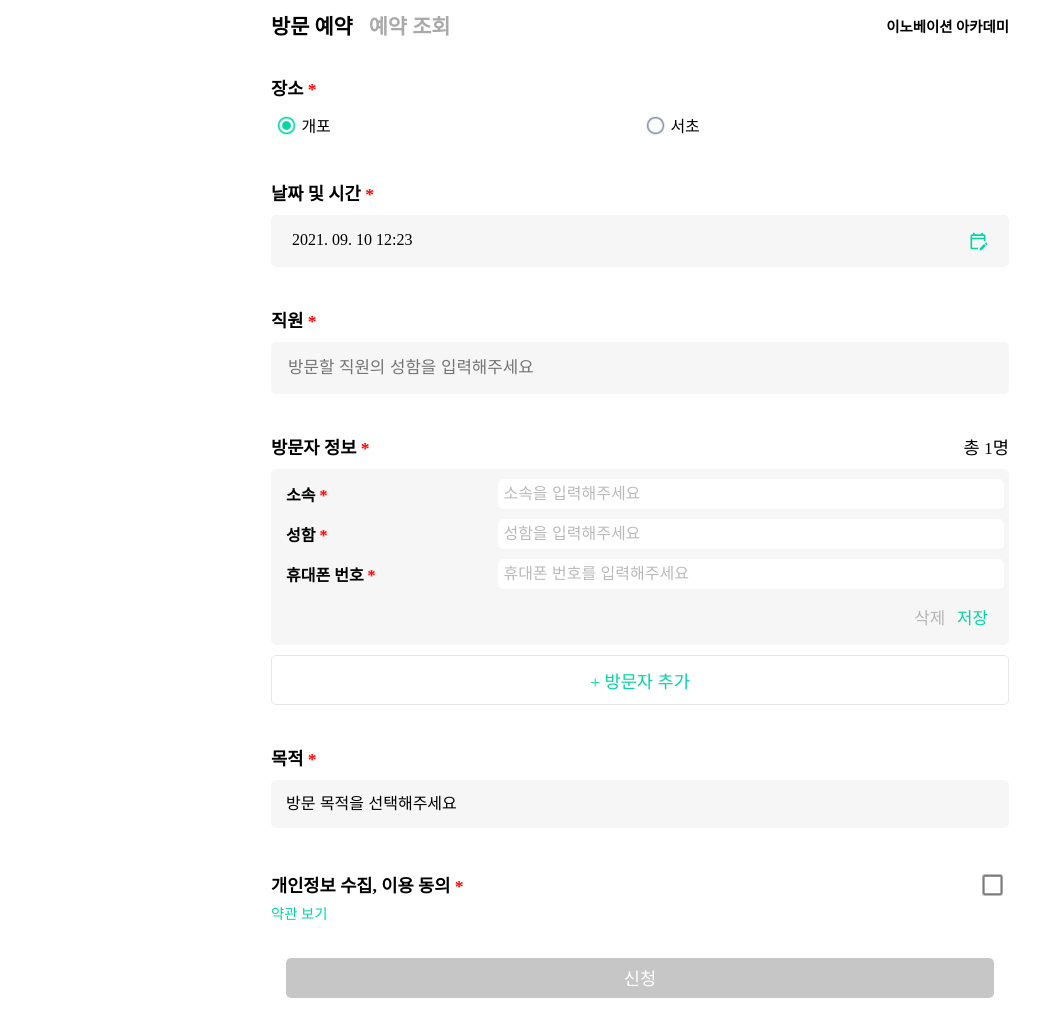
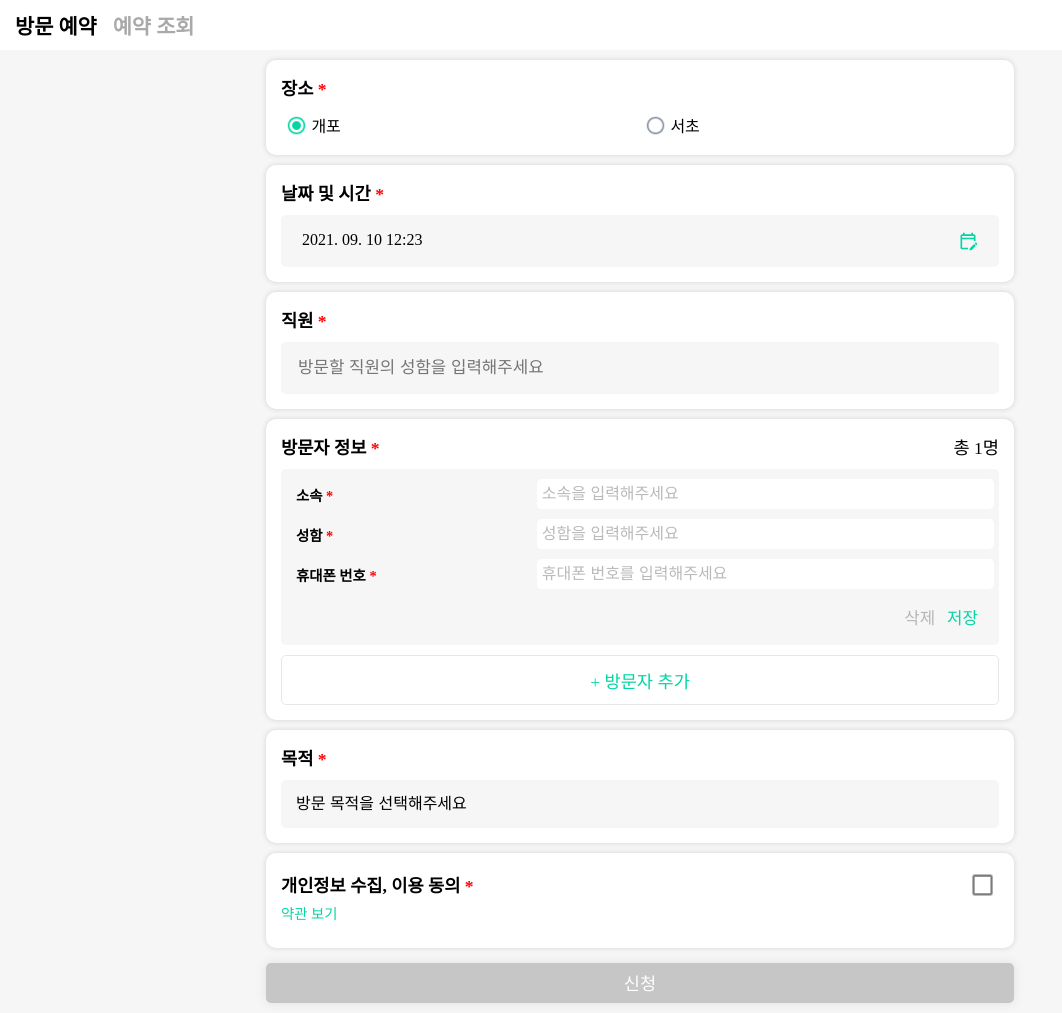
Before and after one commit to 42Sunny/visitor_front, a React (Create React App) app: page /reserve in a window 1280 px wide. Shown: the whole page, without its empty margins (0-1062 px from the left). Built offline with nearby package versions, Linux system fonts and the light colour scheme; the HTML template or start-up script is replaced by a standard one; a web font is replaced by a local one.

Commit message:
VSTR-109 방문 예약 부분 디자인 변경

```diff
--- a/src/components/AppRouter.js
+++ b/src/components/AppRouter.js
@@ -13,8 +13,8 @@ import Page from 'components/Common/Page';
 const AppRouter = () => {
   return (
     <Router>
+      <Header />
       <Page>
-        <Header />
         <Switch>
           <Route path="/reserve" exact>
             <ReserveProvider>
--- a/src/components/Common/Page.js
+++ b/src/components/Common/Page.js
@@ -1,8 +1,9 @@
+import classNames from 'classnames';
 import React from 'react';
 import styles from 'styles/Common/Page.module.css';
 
-const Page = ({ children }) => {
-  return <div className={styles.Page}>{children}</div>;
+const Page = ({ children, className }) => {
+  return <div className={classNames(styles.Page, className)}>{children}</div>;
 };
 
 export default Page;
--- a/src/components/Header/Header.js
+++ b/src/components/Header/Header.js
@@ -2,6 +2,7 @@ import React from 'react';
 import styles, { selected } from './Header.module.css';
 import { useHistory, useLocation } from 'react-router-dom';
 import classNames from 'classnames';
+// import logo from 'images/bi_img02.png';
 
 const RESERVE_PATH = '/reserve';
 const LOOKUP_PATH = '/lookup';
@@ -14,6 +15,9 @@ const Header = () => {
   if (pathname === RESERVE_PATH || pathname === LOOKUP_PATH) {
     return (
       <div className={styles.Header}>
+        {/* <div className={styles.LogoText}>
+          <img src={logo} alt="logo" className={styles.Logo} />
+        </div> */}
         <div className={styles.TitleBox}>
           <div
             className={classNames(styles.Title, { [selected]: pathname === RESERVE_PATH })}
@@ -32,7 +36,6 @@ const Header = () => {
             예약 조회
           </div>
         </div>
-        <div className={styles.LogoText}>이노베이션 아카데미</div>
       </div>
     );
   } else {
--- a/src/components/Header/Header.module.css
+++ b/src/components/Header/Header.module.css
@@ -7,9 +7,9 @@
   position: sticky;
   top: 0px;
   z-index: 2147483647;
+  box-sizing: border-box;
   padding: 15px;
-  box-sizing: border-box;
-  justify-content: space-between;
+  /* justify-content: space-between; */
 
   /* 드래그를 막는 옵션 */
   -ms-user-select: none;
@@ -20,7 +20,7 @@
 }
 
 .Logo {
-  width: 50px;
+  width: 100px;
   height: 50px;
   padding: 10px;
   box-sizing: border-box;
@@ -31,11 +31,6 @@
   width: 100%;
   height: 100%;
   cursor: pointer;
-}
-
-.LogoText {
-  font-weight: bold;
-  font-size: 0.9rem;
 }
 
 .TitleBox {
--- a/src/styles/Common/Page.module.css
+++ b/src/styles/Common/Page.module.css
@@ -2,5 +2,7 @@
   max-width: 768px;
   min-width: 300px;
   box-sizing: border-box;
+  padding: 10px;
   margin: auto;
+  background-color: #f6f6f6;
 }
--- a/src/styles/Global.css
+++ b/src/styles/Global.css
@@ -59,3 +59,7 @@ input:checked {
   background: none;
   border-width: 0;
 }
+
+body {
+  background-color: #f6f6f6;
+}
--- a/src/styles/ReservePage.module.css
+++ b/src/styles/ReservePage.module.css
@@ -1,6 +1,6 @@
 @media (max-width: 768px) {
   .ReserveBackground {
-    background-color: white;
+    /* background-color: white; */
     position: fixed;
     width: 100%;
     height: 100%;
@@ -11,53 +11,13 @@
 
 @media (min-width: 768px) {
   .ReserveBackground {
-    background-color: white;
+    /* background-color: white; */
     position: fixed;
     width: 100%;
     height: 100%;
     z-index: -1;
     top: 0px;
   }
-}
-
-.ReserveHeader {
-  display: flex;
-  justify-content: space-between;
-  align-items: center;
-  background-color: white;
-  height: 50px;
-  width: 100%;
-  position: sticky;
-  top: 0px;
-  z-index: 2147483647;
-}
-
-.ReserveLogo {
-  width: 50px;
-  height: 50px;
-  padding: 10px;
-  box-sizing: border-box;
-}
-
-.ReserveLogoImg {
-  object-fit: contain;
-  width: 100%;
-  height: 100%;
-  cursor: pointer;
-}
-
-.ReserveMenu {
-  width: 50px;
-  height: 50px;
-  padding: 10px;
-  box-sizing: border-box;
-}
-
-.ReserveMenuImg {
-  object-fit: contain;
-  width: 100%;
-  height: 100%;
-  cursor: pointer;
 }
 
 .ReserveContent {
@@ -80,7 +40,9 @@
 .ReserveBox {
   box-sizing: border-box;
   padding: 15px;
-  margin-top: 10px;
+  margin-bottom: 10px;
+  border-radius: 10px;
+  box-shadow: 0 0px 5px 0.3px rgb(213, 213, 213);
   background-color: white;
 }
 
@@ -203,12 +165,12 @@
   display: flex;
   width: 100%;
   justify-content: center;
-  padding: 10px;
   box-sizing: border-box;
+  margin-top: 15px;
 }
 
 .ReserveSubmitButton {
-  margin: 0 20px;
+  margin: 0px;
   width: 100%;
   height: 40px;
   background-color: #03d5a3;
@@ -217,6 +179,8 @@
   border-radius: 5px;
   cursor: pointer;
   font-size: 1.1rem;
+  box-sizing: border-box;
+  box-shadow: 0 0px 11px 0.3px rgb(225, 225, 225);
 }
 
 .ReserveSubmitButton:disabled {
@@ -257,11 +221,12 @@
 
 .ReserveVisitorInfoTitle {
   font-weight: bold;
-  width: 30%;
+  font-size: 0.9rem;
+  width: 35%;
 }
 
 .ReserveVisitorInfoValue {
-  width: 70%;
+  width: 65%;
 }
 
 .ReserveVistiorNumber {
@@ -317,7 +282,8 @@
   display: flex;
   justify-content: center;
   align-items: center;
-  height: 150px;
+  height: 70vh;
+  max-height: 800px;
   width: 300px;
   top: 50%;
   left: 50%;
```
